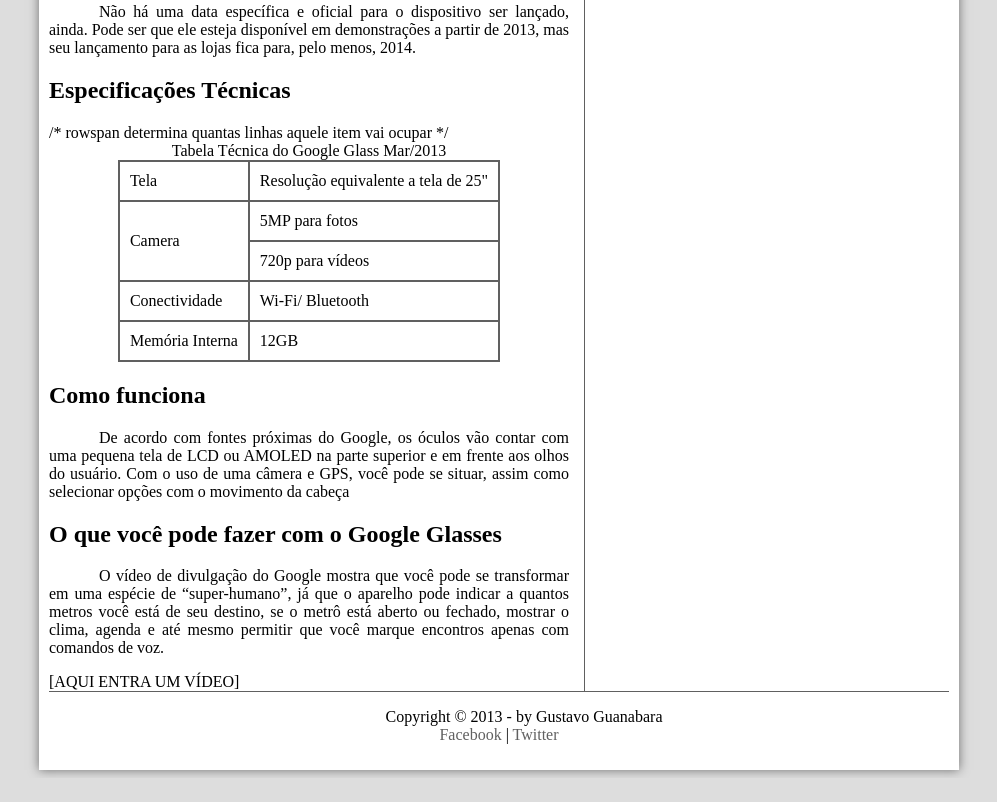
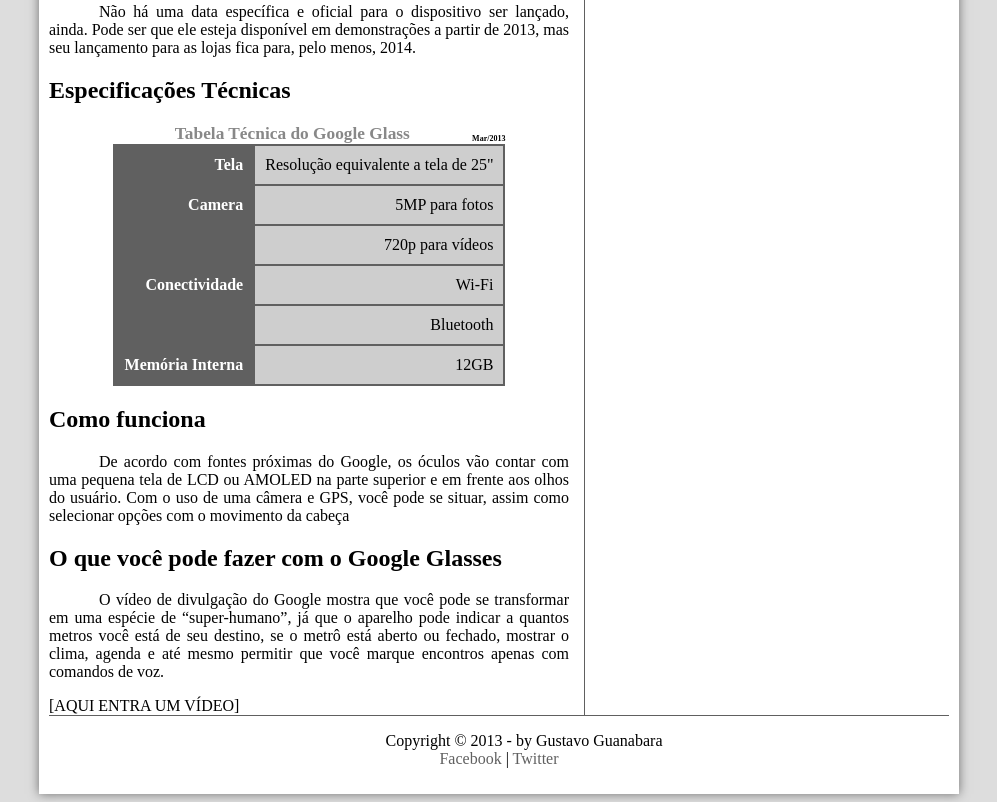
Before and after one commit to Rosinele/site-google-glass, a plain HTML site: page index.html in a window 1280 px wide. Shown: the part 879-1681 px from the top of the page, without its empty margins (141-1138 px from the left). Before the commit the page ends 1657 px from the top, so only its background shows below. Drawn offline with Linux system fonts and the light colour scheme; a web font is replaced by a local one.

Commit message:
Formatação do estilo da tabela

```diff
--- a/_css/estilo.css
+++ b/_css/estilo.css
@@ -150,10 +150,40 @@ table#tabelaspec {
 	margin-right: auto;
 }
 
-table#tabelaspec td{
+table#tabelaspec td{ /* Linha*/
 	border: 1px solid #606060;
 	padding: 10px;
+	text-align: right;
+	vertical-align: middle; /*Middle alinha ao meio e bottom alinha para baixo*/
 }
+
+table#tabelaspec td.ce{
+	color: #ffffff;
+	background-color: #606060;
+	vertical-align: top; /*Orientação para o topo*/
+	font-weight: bold;
+
+}
+
+table#tabelaspec td.cd{
+	background-color: #cecece;
+}
+
+table#tabelaspec caption{
+	color: #888888;
+	font-size: 13pt;
+	font-weight: bolder; /*Intensidade do Negrito*/
+}
+
+table#tabelaspec caption span {
+	display: block;
+	float: right;
+	color: #000000;
+	font-size: 8px;
+	margin-top: 10px;
+
+}
+
 aside#lateral {
 	display: block;
 	width: 350px;
--- a/index.html
+++ b/index.html
@@ -53,11 +53,13 @@
 <h1>Especificações Técnicas</h1>
 
 <table id="tabelaspec">
-<caption>Tabela Técnica do Google Glass Mar/2013</caption>
-<tr><td>Tela</td><td>Resolução equivalente a tela de 25"</td></tr>
-<tr><td rowspan="2">Camera</td><td> 5MP para fotos </td></tr><tr><td> 720p para vídeos</td></tr> /* rowspan determina quantas linhas aquele item vai ocupar */
-<tr><td>Conectividade</td><td>Wi-Fi/ Bluetooth</td></tr>
-<tr><td>Memória Interna</td><td>12GB</td></tr>
+<caption>Tabela Técnica do Google Glass <span>Mar/2013</span></caption>
+<tr><td class="ce">Tela</td><td class="cd">Resolução equivalente a tela de 25"</td></tr>
+<tr><td rowspan="2" class="ce">Camera</td><td class="cd"> 5MP para fotos </td></tr> <!-- rowspan determina quantas linhas aquele item vai ocupar -->
+<tr><td class="cd"> 720p para vídeos</td></tr>
+<tr><td rowspan="2" class="ce">Conectividade</td><td class="cd">Wi-Fi</td> <!--TR determina as linhas da tabela, enquanto TD define as colunas-->
+<tr><td class="cd">Bluetooth</td></tr>
+<tr><td class="ce">Memória Interna</td><td class="cd">12GB</td></tr>
 </table>
 
 <h1>Como funciona</h1>
```
